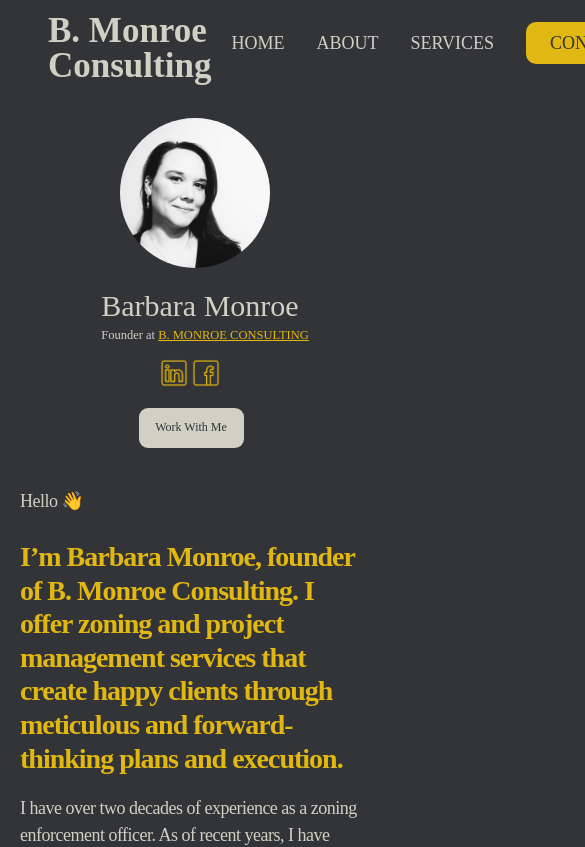
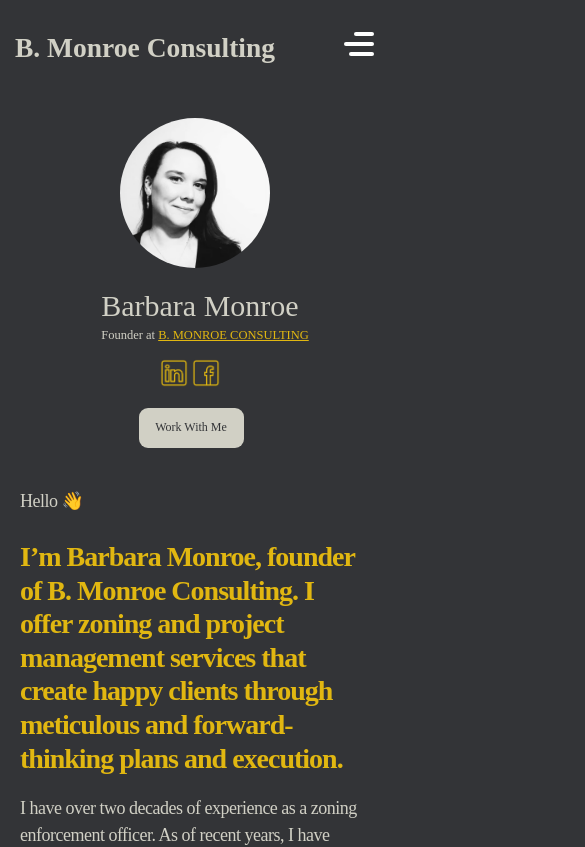
Before and after one commit to Caleb-Rogers/bmonroe-consulting, a Next.js app: page /about in a window 390 px wide. Shown: the top 847 px of the page, 585 px wide, since content can reach past the window. Built offline with nearby package versions, Linux system fonts and the light colour scheme.

Commit message:
Responsive Navbar with Hamburger Menu

```diff
--- a/src/components/AboutPage/AboutPage.css
+++ b/src/components/AboutPage/AboutPage.css
@@ -165,11 +165,11 @@ p {
   }
 
   .about-main-left {
+    padding: 0;
     display: flex;
-    justify-content: center;
-    align-items: center;
+    justify-content: flex-start;
+    align-items: flex-start;
     flex-direction: column;
-    padding: 20px 0 0 0;
   }
 
   .about-main-right {
@@ -225,13 +225,6 @@ p {
     width: auto;
   }
 
-  .about-main-left {
-    padding: 0;
-    display: flex;
-    justify-content: flex-start;
-    align-items: flex-start;
-  }
-
   .about-main-right .headshot {
     margin-top: 20px;
   }
--- a/src/components/Navbar/Navbar.css
+++ b/src/components/Navbar/Navbar.css
@@ -19,6 +19,84 @@
   font-size: 3.5rem;
   font-weight: 700;
   font-family: "Cormorant Garamond", serif;
+}
+
+.main-nav {
+  padding-top: 20px;
+  transition: 0.3s;
+}
+
+.hamburger {
+  position: absolute;
+  top: 5%;
+  right: 4%;
+  width: 30px;
+  height: 4px;
+  background-color: #fff;
+  border-radius: 10px;
+  cursor: pointer;
+  z-index: 24;
+  transition: 0.3s;
+  display: none;
+}
+
+.hamburger:before,
+.hamburger:after {
+  content: "";
+  position: absolute;
+  height: 4px;
+  right: 0;
+  background-color: #fff;
+  border-radius: 10px;
+  transition: 0.3s;
+}
+
+.hamburger:before {
+  top: -10px;
+  width: 20px;
+}
+
+.hamburger:after {
+  top: 10px;
+  width: 25px;
+}
+
+.toggle-menu {
+  position: absolute;
+  top: 3%;
+  right: 4%;
+  width: 30px;
+  height: 40px;
+  padding-left: 50px;
+  z-index: 25;
+  cursor: pointer;
+  opacity: 0;
+}
+
+.hamburger,
+.toggle-menu {
+  display: none;
+}
+
+.header input:checked ~ .hamburger {
+  background: transparent;
+}
+
+.header input:checked ~ .hamburger:before {
+  top: 0;
+  transform: rotate(-45deg);
+  width: 30px;
+}
+
+.header input:checked ~ .hamburger:after {
+  top: 0;
+  transform: rotate(45deg);
+  width: 30px;
+}
+
+.header input:checked ~ .main-nav {
+  display: block;
+  right: 0;
 }
 
 /**************************/
@@ -59,3 +137,53 @@
 .main-nav-link.nav-cta:active {
   background-color: #e8cd61;
 }
+
+/* Responsiveness */
+
+@media (max-width: 873px) {
+  .header {
+    padding-left: 15px;
+  }
+  .logo-nav {
+    font-size: 2.75rem;
+  }
+  .main-nav {
+    display: none;
+  }
+
+  .hamburger,
+  .toggle-menu {
+    display: block;
+  }
+
+  .main-nav-list {
+    justify-content: flex-start;
+    flex-direction: column;
+    align-items: center;
+    text-align: center;
+    position: fixed;
+    top: 0;
+    right: 0;
+    background-color: #28292c;
+    width: 250px;
+    height: 100%;
+    padding-top: 125px;
+    z-index: 20;
+  }
+
+  .main-nav .main-nav-link {
+    width: 100%;
+    padding: 30px;
+  }
+
+  .main-nav-link.nav-cta:link,
+  .main-nav-link.nav-cta:visited {
+    color: #d1d0c5;
+    background-color: #28292c;
+  }
+
+  .main-nav-link.nav-cta:hover,
+  .main-nav-link.nav-cta:active {
+    color: #e1b711;
+  }
+}
--- a/src/components/Navbar/Navbar.js
+++ b/src/components/Navbar/Navbar.js
@@ -13,6 +13,8 @@ const Navbar = () => {
       <div className="logo-nav" onClick={handleLogoClick}>
         B. Monroe Consulting
       </div>
+      <input type="checkbox" class="toggle-menu"></input>
+      <div className="hamburger"></div>
       <nav className="main-nav">
         <ul className="main-nav-list">
           <Link className="main-nav-link" href="/">
```
